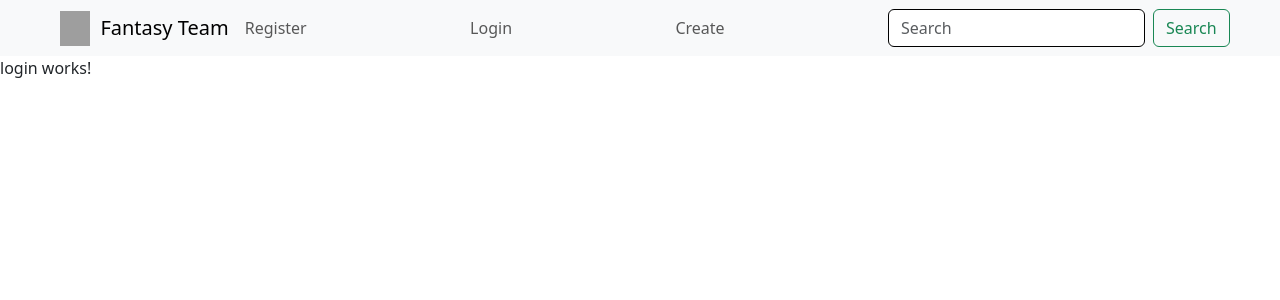
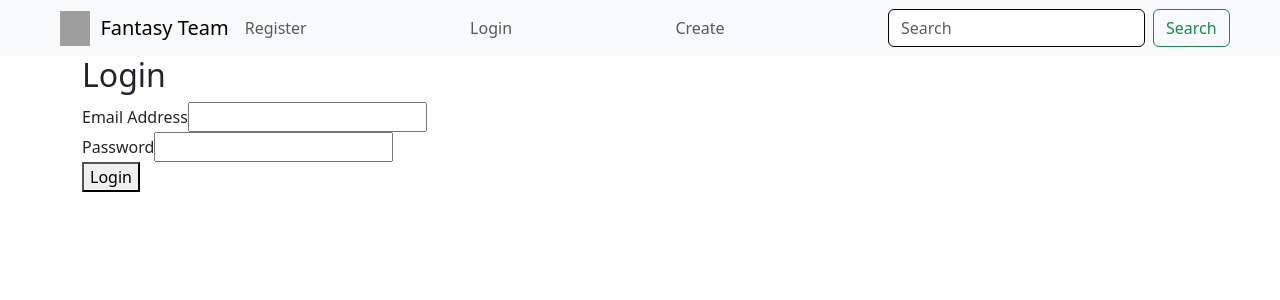
Before and after one commit to mgall021/SoccerPlayerFantasyManagerFrontEnd, an Angular app: page /login in a window 1280 px wide. Shown: the top 300 px of the page. Built offline with nearby package versions, Linux system fonts and the light colour scheme; grey boxes are pictures that could not be loaded.

Commit message:
create html and Login Component for Login requests

```diff
--- a/src/app/login/login.component.html
+++ b/src/app/login/login.component.html
@@ -1 +1,14 @@
-<p>login works!</p>
+<div class="container">
+    <h2>Login</h2>
+    <form (ngSubmit)="onLoginSubmit()" #loginForm="ngForm">
+      <div class="form-group">
+        <label for="emailAddress">Email Address</label>
+        <input type="email" id="emailAddress" name="emailAddress" [(ngModel)]="loginData.emailAddress" required>
+      </div>
+      <div class="form-group">
+        <label for="password">Password</label>
+        <input type="password" id="password" name="password" [(ngModel)]="loginData.password" required>
+      </div>
+      <button type="submit">Login</button>
+    </form>
+  </div>
--- a/src/app/login/login.component.ts
+++ b/src/app/login/login.component.ts
@@ -1,4 +1,6 @@
 import { Component } from '@angular/core';
+import { AuthService } from '../auth.service';// Import your AuthService
+import { Router } from '@angular/router';
 
 @Component({
   selector: 'app-login',
@@ -6,5 +8,27 @@ import { Component } from '@angular/core';
   styleUrls: ['./login.component.css']
 })
 export class LoginComponent {
+  loginData = {
+    emailAddress: '',
+    password: ''
+  };
 
+  constructor(private authService: AuthService, private router: Router) {}
+
+  onLoginSubmit() {
+    this.authService.login(this.loginData.emailAddress, this.loginData.password).subscribe(
+      (response) => {
+        // Login successful
+        // Store the JWT token in local storage
+        localStorage.setItem('token', response.token);
+
+        // Redirect to the "/create" page using Angular router
+        this.router.navigate(['/create']);
+      },
+      (error) => {
+        // Handle login error here (e.g., display an error message)
+        console.error('Login failed:', error);
+      }
+    );
+  }
 }
```
